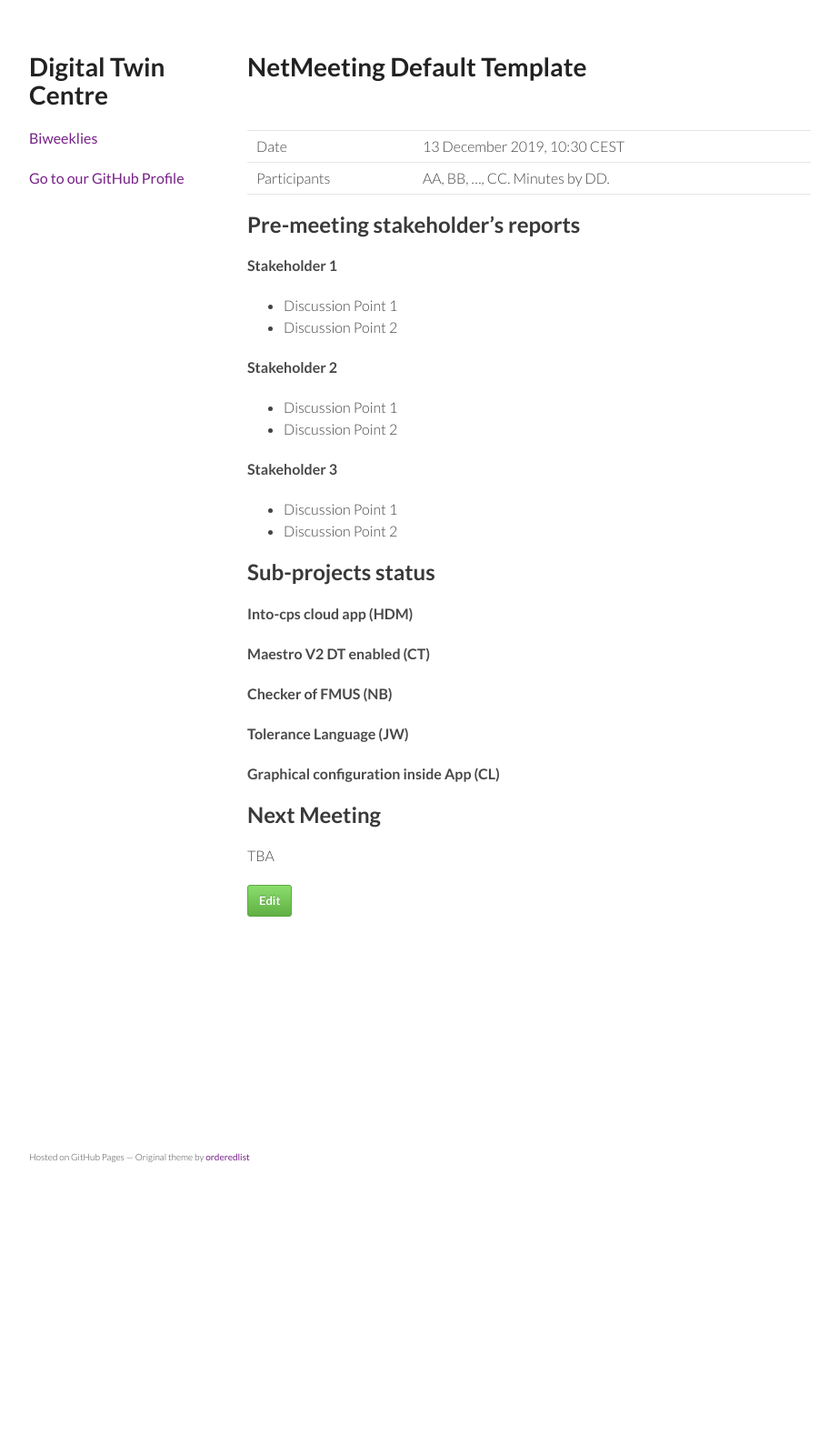
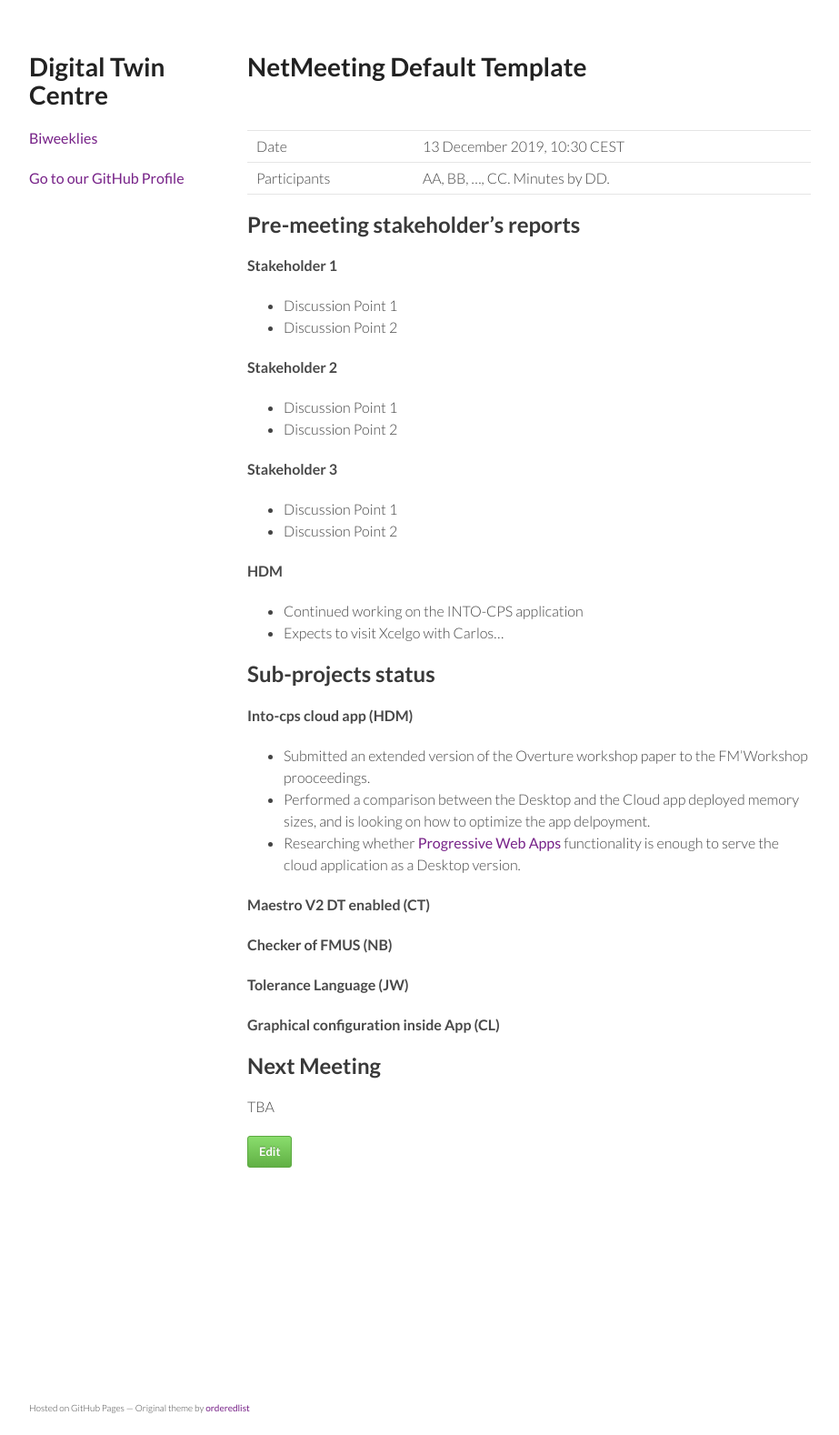
Before and after one commit to digitaltwincentre/digitaltwincentre.github.io, a Jekyll site: the page built from _biweeklies/Biweekly-10.md, in a window 1280 px wide. Shown: the whole page at 91% size, without its empty margins (178-1101 px from the left). Built offline with Jekyll 4.4.1, drawn with Linux system fonts in a browser that asks for light colours; nearby versions of some CDN libraries; before the commit the page ends 1302 px from its top, so only the background shows below that.

Commit message:
Update Biweekly-10.md

```diff
--- a/_biweeklies/Biweekly-10.md
+++ b/_biweeklies/Biweekly-10.md
@@ -34,11 +34,17 @@ private information must be stored elsewhere.  -->
 * Discussion Point 1
 * Discussion Point 2
 
+#### HDM
+* Continued working on the INTO-CPS application
+* Expects to visit Xcelgo with Carlos...
 
 ## Sub-projects status
 
 
 #### Into-cps cloud app (HDM)
+  * Submitted an extended version of the Overture workshop paper to the FM'Workshop prooceedings.
+  * Performed a comparison between the Desktop and the Cloud app deployed memory sizes, and is looking on how to optimize the app delpoyment.
+  * Researching whether [Progressive Web Apps](https://en.wikipedia.org/wiki/Progressive_web_application) functionality is enough to serve the cloud application as a Desktop version.
 
 #### Maestro V2 DT enabled (CT)
 
```
